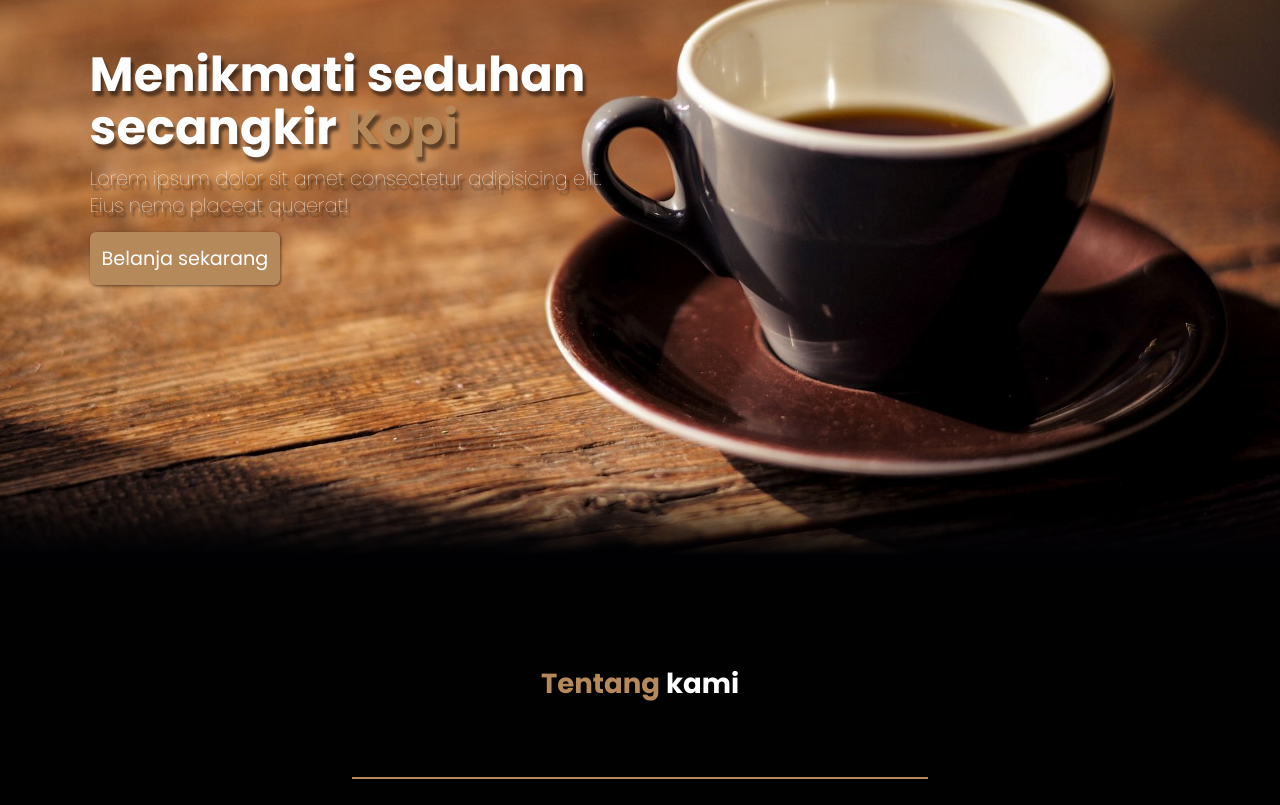
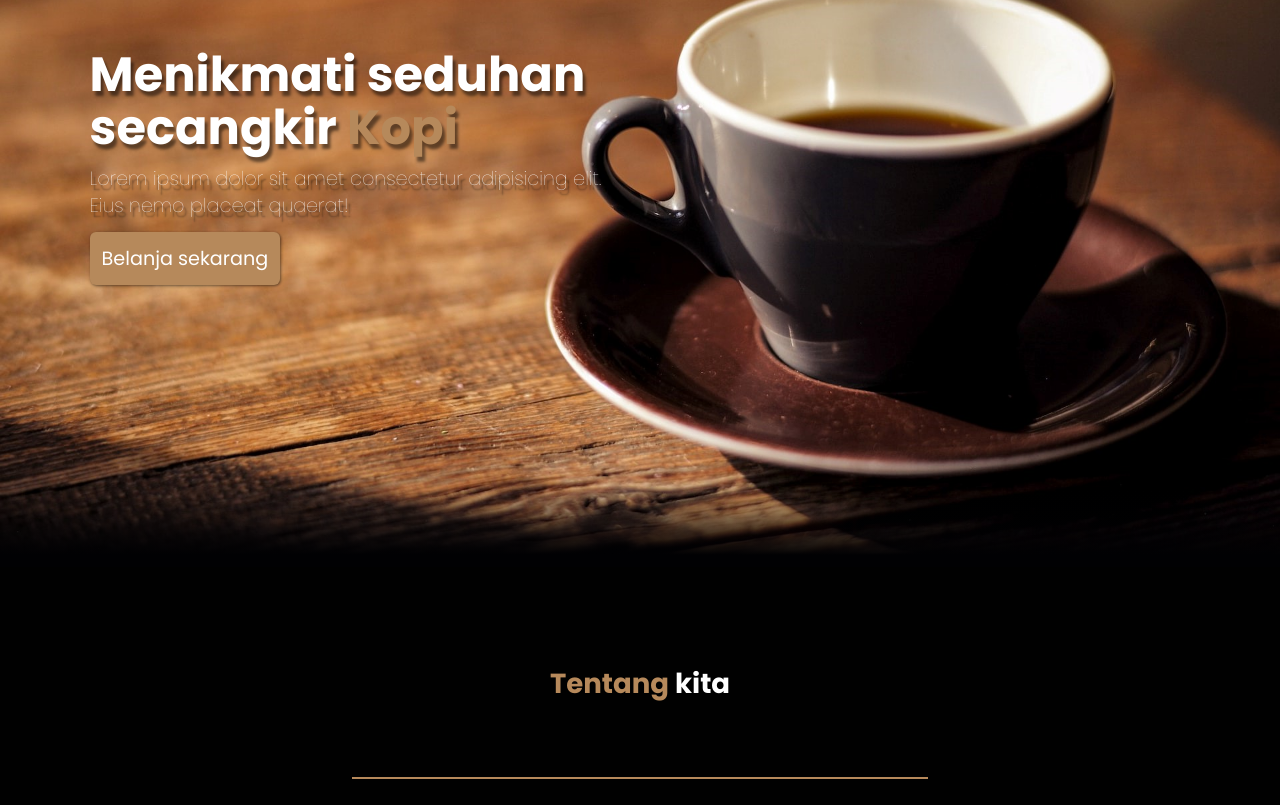
Before and after one commit to alfinyusriansyah/kedai-kopiku, a plain HTML site: page index.html in a window 1280 px wide. Shown: the part 233-1038 px from the top of the page. Drawn offline with nearby package versions, Linux system fonts and the light colour scheme.

Commit message:
edit tentang kami = tentang kita

```diff
--- a/index.html
+++ b/index.html
@@ -52,7 +52,7 @@
     <!-- About Section start -->
 
     <section id="about" class="about">
-        <h2><span>Tentang</span> kami</h2>
+        <h2><span>Tentang</span> kita</h2>
         <hr>
         <div class="row">
             <div class="image-about">
```
